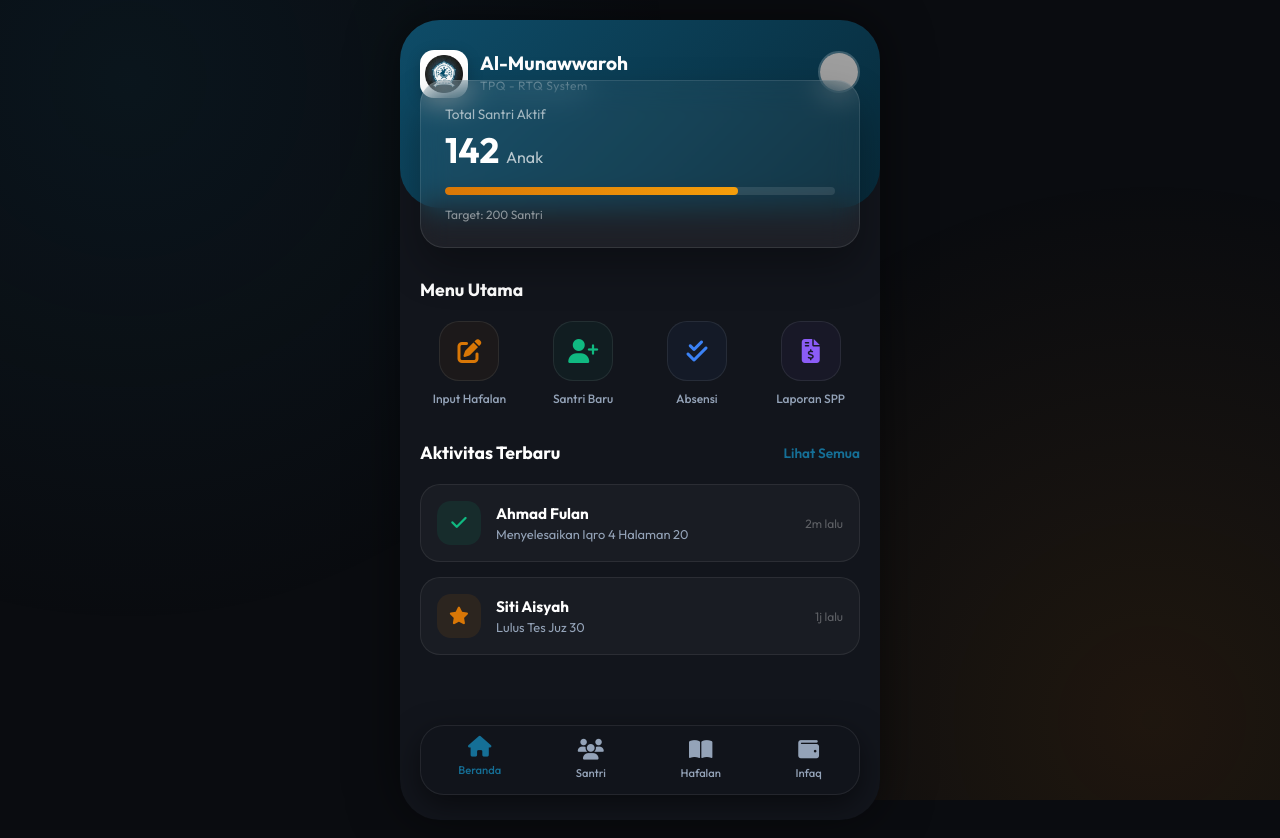
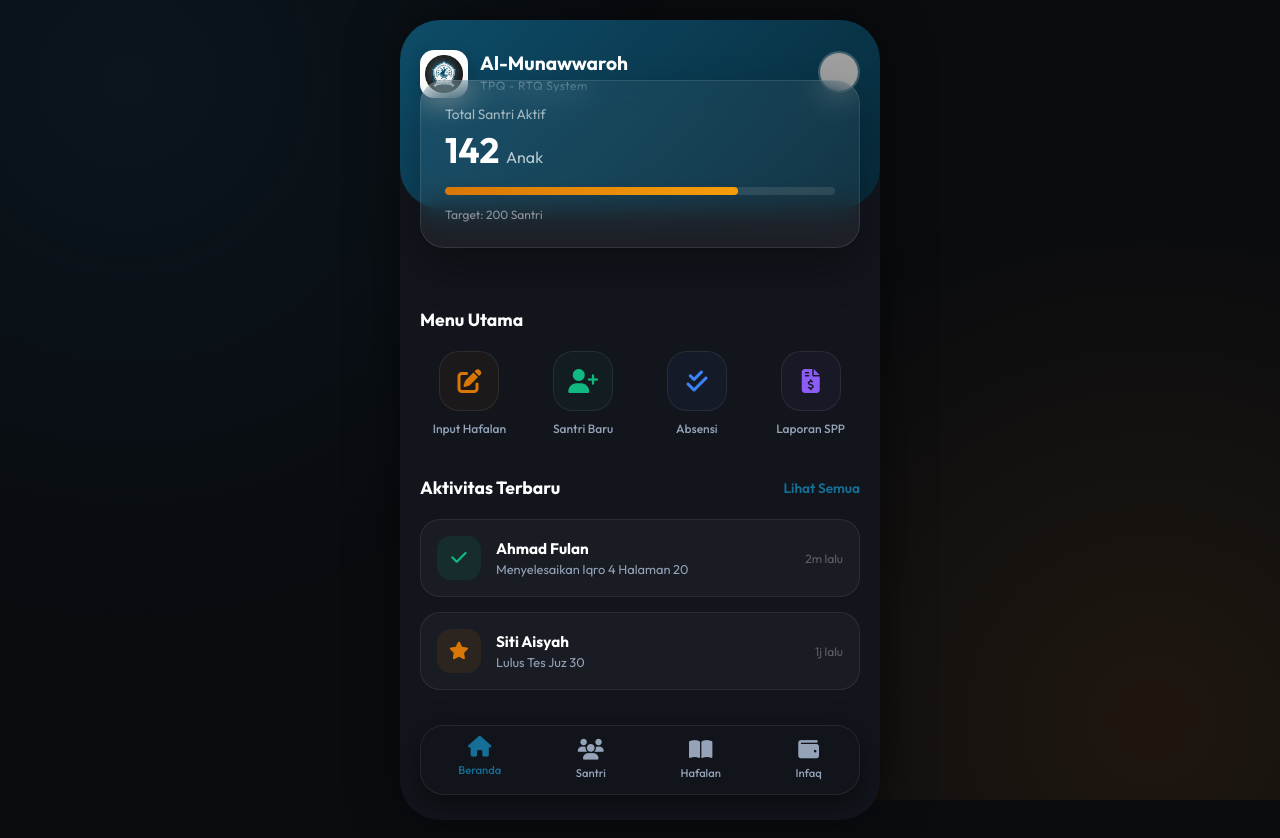
Before and after one commit to develzy/al-munawwaroh, a Next.js app: page / in a window 1280 px wide. Built offline with nearby package versions, Linux system fonts and the light colour scheme; grey boxes are pictures that could not be loaded.

Commit message:
Fix UI overlap on hero card

```diff
--- a/src/app/page.module.css
+++ b/src/app/page.module.css
@@ -149,11 +149,11 @@
 /* Main */
 .main {
     flex: 1;
-    padding: 70px 20px 100px 20px;
+    padding: 100px 20px 100px 20px;
 }
 
 .section {
-    margin-bottom: 35px;
+    margin-bottom: 40px;
 }
 
 .sectionHeader {
```
